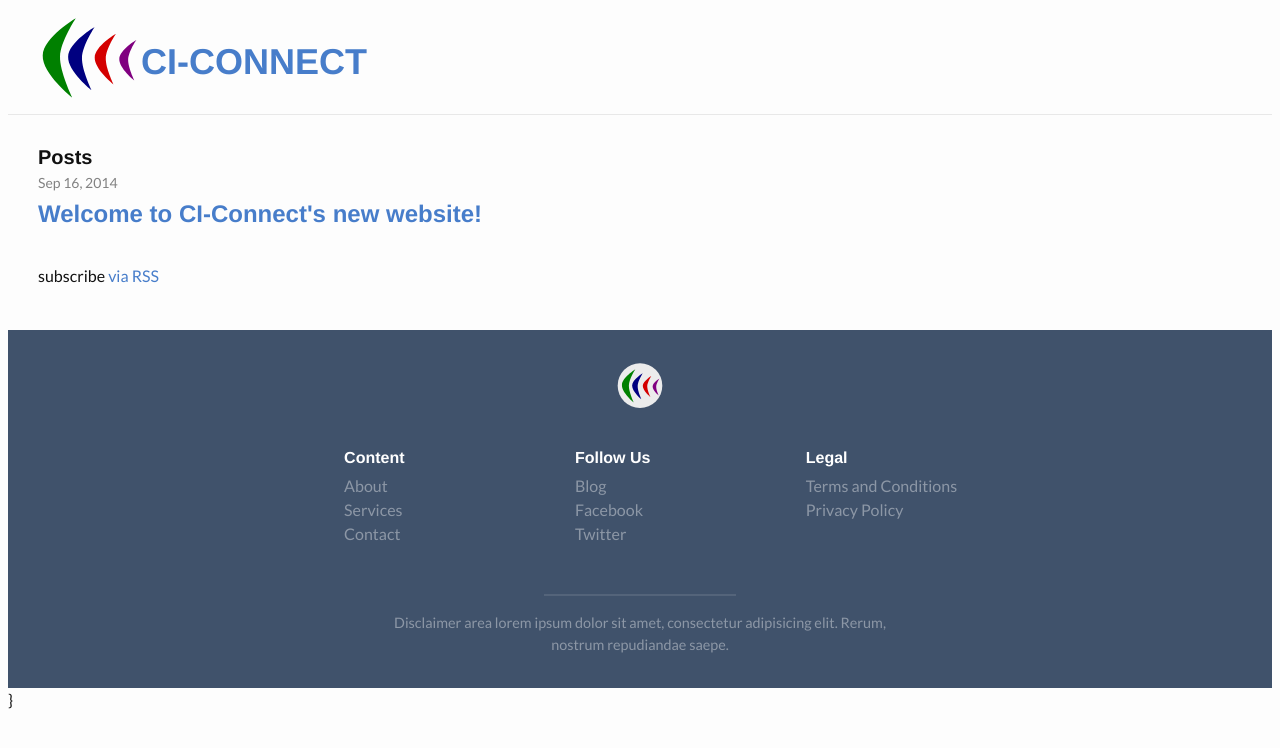
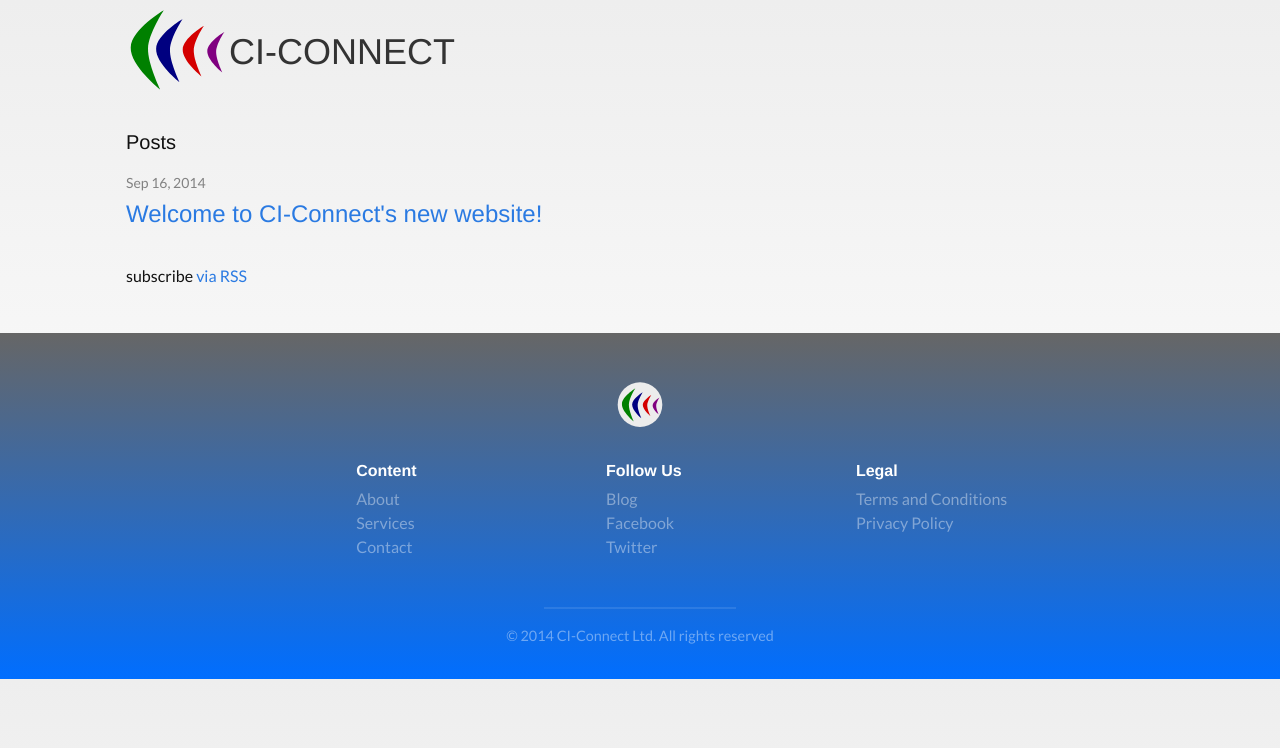
Before and after one commit to ciconnect/ciconnect.github.io, a Jekyll site: the page built from index.html, in a window 1280 px wide. Shown: the top 748 px of the page. Built offline with Jekyll 4.4.1, drawn with Linux system fonts in a browser that asks for light colours.

Commit message:
Add first layout adjustments

```diff
--- a/_includes/footer.html
+++ b/_includes/footer.html
@@ -1,4 +1,5 @@
 <footer class="site-footer">
+  <div class="footer-wrapper">
     <div class="footer-logo">
       <img src="/images/logo-c.svg" alt="">
     </div>
@@ -24,5 +25,6 @@
 
     <hr>
 
-  <p>Disclaimer area lorem ipsum dolor sit amet, consectetur adipisicing elit. Rerum, nostrum repudiandae saepe.</p>
+    <p>© 2014 CI-Connect Ltd. All rights reserved</p>
+  </div>
 </footer>
--- a/_layouts/default.html
+++ b/_layouts/default.html
@@ -4,19 +4,18 @@
   {% include head.html %}
 
   <body>
+    <div class="top-half">
+      {% include header.html %}
 
-    {% include header.html %}
-
-    <div class="page-content">
-      <div class="wrapper">
-        {{ content }}
+      <div class="page-content">
+        <div class="wrapper">
+          {{ content }}
+        </div>
       </div>
     </div>
-
     {% include footer.html %}
 
   {% include scripts.html %}
   </body>
-  }
 
 </html>
--- a/_sass/_base.scss
+++ b/_sass/_base.scss
@@ -1,3 +1,14 @@
+/**
+ * Reset some basic elements
+ */
+body, h1, h2, h3, h4, h5, h6,
+p, blockquote, pre, hr,
+dl, dd, ol, ul, figure {
+    margin: 0;
+    padding: 0;
+}
+
+
 /**
  * Basic styling
  */
@@ -8,6 +19,7 @@ body {
     font-weight: 300;
     color: $text-color;
     background-color: $background-color;
+    @include linear-gradient(#eee, #fff);
     -webkit-text-size-adjust: 100%;
 }
 
@@ -17,8 +29,107 @@ body {
 .site-brand, .site-title {
     vertical-align: middle;
     display: inline-block;
+    a { color: #333; }
 }
 
+
+
+
+
+/**
+ * Set `margin-bottom` to maintain vertical rhythm
+ */
+h1, h2, h3, h4, h5, h6,
+p, blockquote, pre,
+ul, ol, dl, figure,
+%vertical-rhythm {
+    margin-bottom: $spacing-unit / 2;
+}
+
+
+
+/**
+ * Images
+ */
+img {
+    max-width: 100%;
+    vertical-align: middle;
+}
+
+
+
+/**
+ * Figures
+ */
+figure > img {
+    display: block;
+}
+
+figcaption {
+    font-size: $small-font-size;
+}
+
+
+
+/**
+ * Lists
+ */
+ul, ol {
+    margin-left: $spacing-unit;
+}
+
+li {
+    > ul,
+    > ol {
+         margin-bottom: 0;
+    }
+}
+
+
+
+/**
+ * Headings
+ */
+h1, h2, h3, h4, h5, h6 {
+    font-weight: 300;
+}
+
+
+
+/**
+ * Links
+ */
+a {
+    color: $brand-color;
+    text-decoration: none;
+
+    &:visited {
+        color: darken($brand-color, 15%);
+    }
+
+    &:hover {
+        color: $text-color;
+        text-decoration: underline;
+    }
+}
+
+
+
+/**
+ * Blockquotes
+ */
+blockquote {
+    color: $grey-color;
+    border-left: 4px solid $grey-color-light;
+    padding-left: $spacing-unit / 2;
+    font-size: 18px;
+    letter-spacing: -1px;
+    font-style: italic;
+
+    > :last-child {
+        margin-bottom: 0;
+    }
+}
 
 /**
  * Code formatting
--- a/_sass/_layout.scss
+++ b/_sass/_layout.scss
@@ -1,13 +1,23 @@
+/*
+ * Container
+ */
+.top-half {
+  @include outer-container;
+
+}
+
 /**
  * Site header
  */
 .site-header {
-    border-bottom: 1px solid $grey-color-light;
+  // border-bottom: 1px solid $grey-color-light;
   min-height: 56px;
+  @include span-columns(12);
 }
 
 .site-title {
   font-size: 1.5em;
+  margin-top: 0.75em;
 }
 
 .site-nav {
@@ -19,18 +29,20 @@
  */
 .site-footer {
   $base-spacing: 1em;
-  $footer-background: desaturate(darken($base-accent-color, 20), 30);
+  @include linear-gradient(#666, #006EFF);
+  // $footer-background: desaturate(darken($base-accent-color, 20), 30);
   $footer-color: white;
   $footer-link-color: transparentize($footer-color, .6);
   $footer-disclaimer-color: transparentize($footer-color, .6);
 
-  background: $footer-background;
+  // background: $footer-background;
   padding: $base-spacing*2 $gutter;
   width: 100%;
 
   .footer-logo {
     text-align: center;
     margin-bottom: 2em;
+    margin-top: 1em;
 
     img {
       height: 3em;
@@ -40,6 +52,7 @@
   .footer-links {
     @include clearfix;
     margin-bottom: $base-spacing;
+    margin-top: 1em;
 
     @include media($medium-screen) {
       @include shift(3);
@@ -48,6 +61,7 @@
 
   ul {
     margin-bottom: $base-spacing*2;
+    margin-left: $base-spacing;
 
     @include media($medium-screen) {
       @include span-columns(3);
@@ -102,6 +116,7 @@
  */
 .page-content {
   padding: $spacing-unit 0;
+  @include span-columns(12);
 }
 
 .page-heading {
```
Lines whose indentation alone changed are shown as unchanged.
